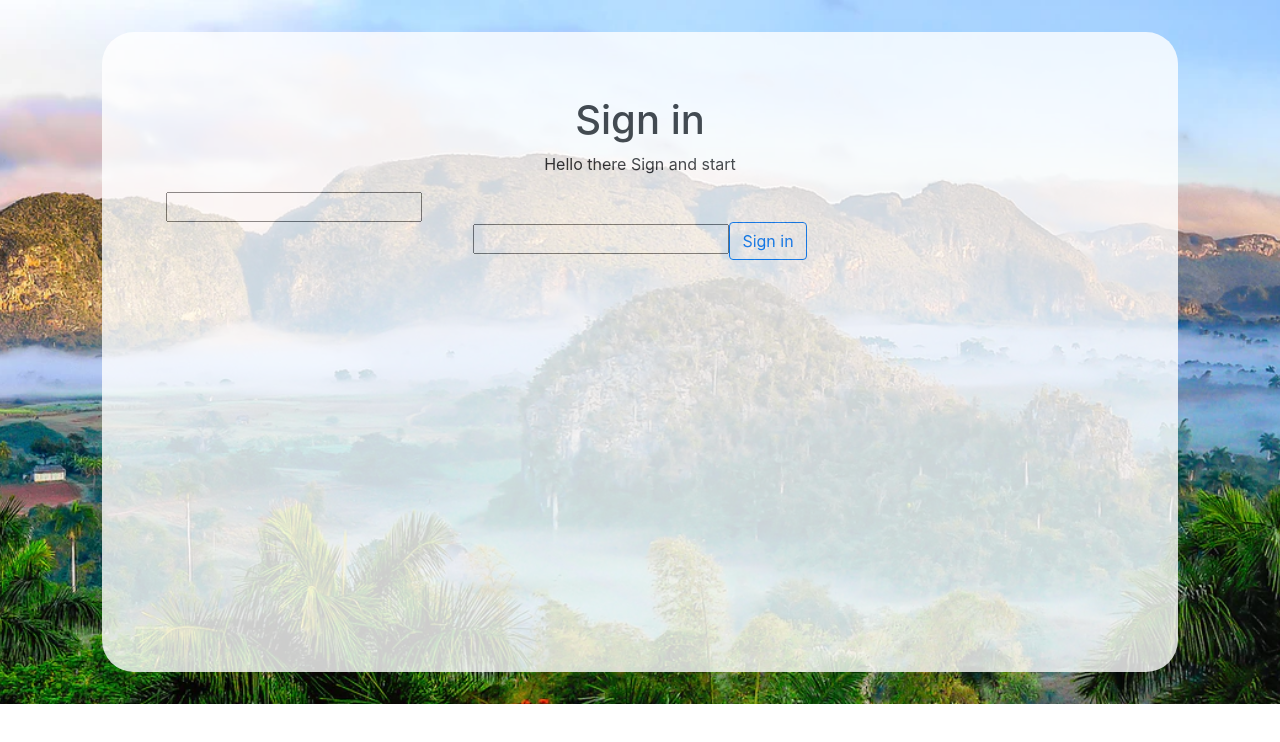
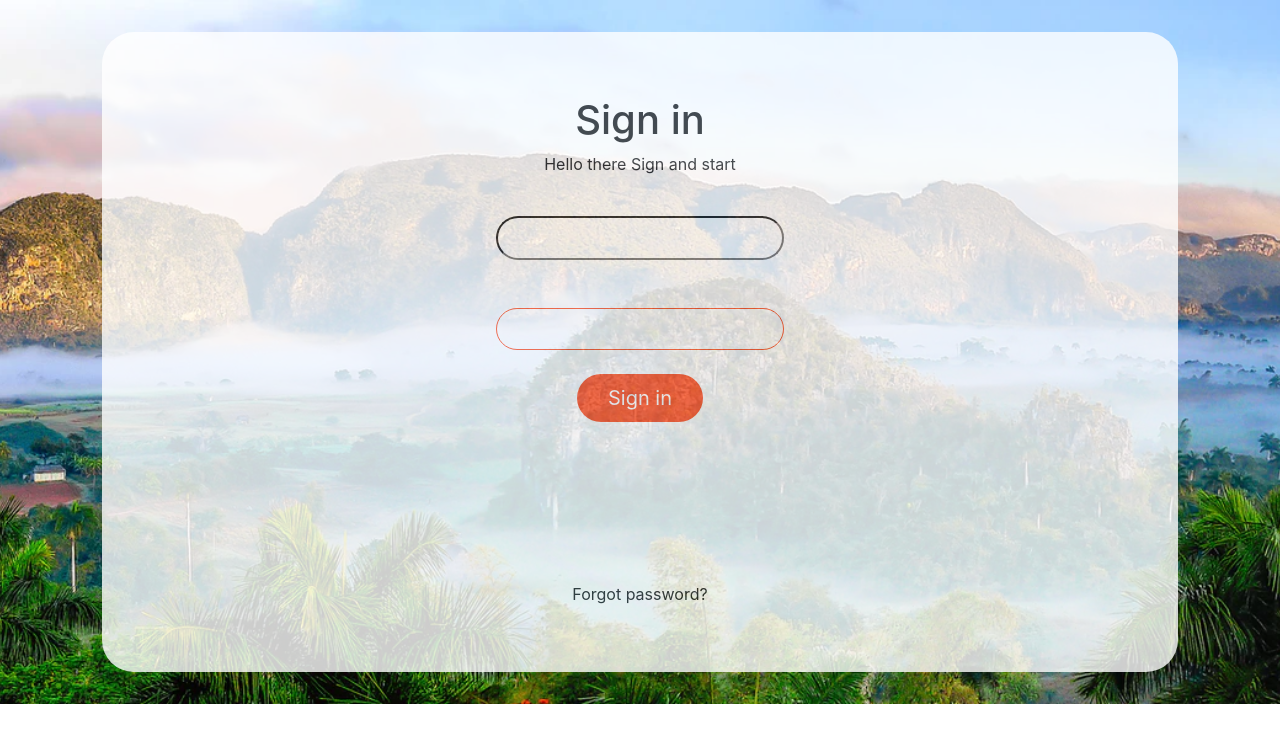
Before and after one commit to Abdoulaye-Thespy/ArtSites_Fron_End, a React (Create React App) app: page / in a window 1280 px wide. Shown: the top 742 px of the page. Built offline with nearby package versions, Linux system fonts and the light colour scheme.

Commit message:
styled the login page

```diff
--- a/src/components/welcome.js
+++ b/src/components/welcome.js
@@ -8,11 +8,13 @@ const Welcome = () => (
         <h1>Sign in</h1>
         <p> Hello there Sign and start</p>
 
-        <form>
-          <input type="email" className="input1" />
-          <input type="password" />
-          <button type="submit" className="btn btn-outline-primary">Sign in</button>
+        <form className="Form">
+          <input type="text" className="input1" />
+          <input type="password" className="input1 input2 btn" />
+          <button type="submit" className="btn sign_in_btn">Sign in</button>
         </form>
+
+        <p className="pass_F">Forgot password?</p>
 
       </div>
     </section>
--- a/src/index.css
+++ b/src/index.css
@@ -18,5 +18,30 @@ img {
 }
 
 .input1 {
- display: block;
+   border-radius: 2rem;
+   width: 18rem;
+   padding: .5rem;
+   margin: 1.5rem;
 }
+
+.input2 {
+  border-color: #ff5c33;
+}
+
+.Form {
+   display: flex;
+   flex-direction: column;
+   align-items: center;
+}
+
+.sign_in_btn {
+   color: #fff;
+   background-color: #ff5c33;
+   padding: 8px 30px 8px 30px;
+   border-radius: 2rem;
+   font-size: 20px;
+}
+
+.pass_F {
+    margin-top: 10rem;
+}
```
